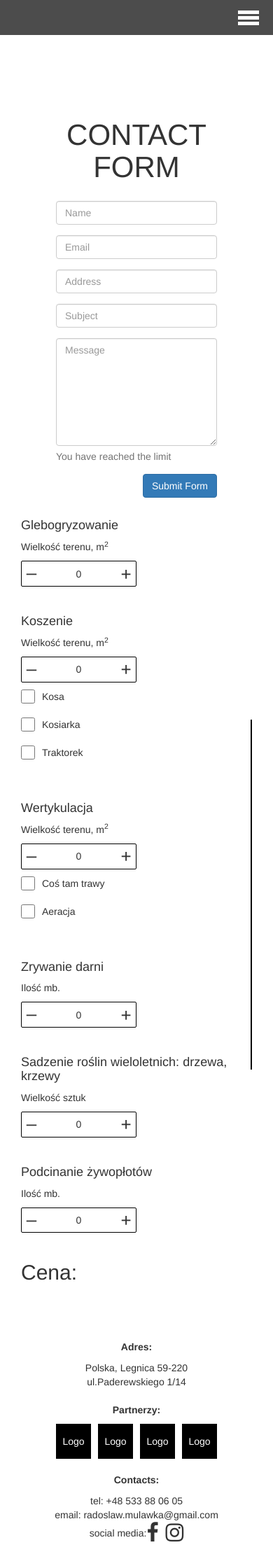
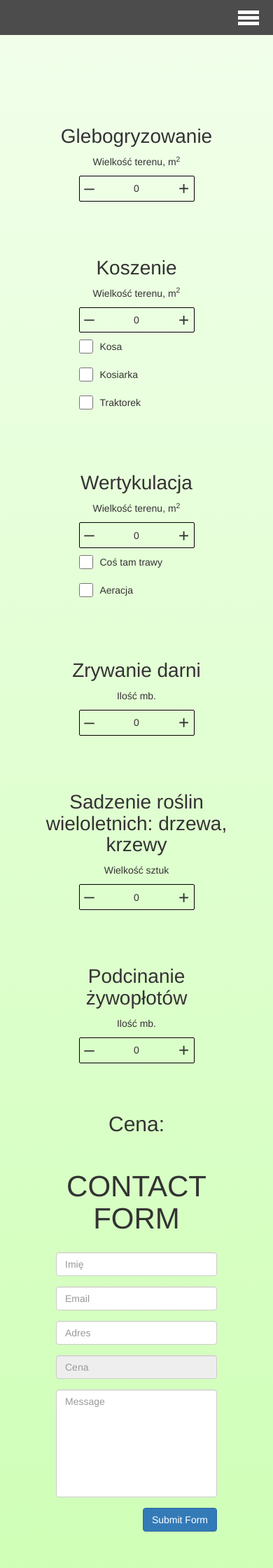
Before and after one commit to Radoslaw-Mulawka/Gardening, a PHP site: page /calculator.html in a window 390 px wide. Shown: the top 2240 px of the page at 70% size. Before the commit the page ends 2203 px from the top, so only its background shows below. Run offline with PHP 8.4, Linux system fonts and the light colour scheme; some libraries are stand-ins or nearby versions.

Commit message:
New calc styling, new footer

```diff
--- a/calculator.html
+++ b/calculator.html
@@ -168,20 +168,20 @@
                         <br style="clear:both">
                                     <h3 style="margin-bottom: 25px; text-align: center;">Contact Form</h3>
                                     <div class="form-group">
-                                        <input type="text" class="form-control" id="name" name="name" placeholder="Name" required>
+                                        <input type="text" class="form-control" id="name" name="name" placeholder="Imię" required>
                                     </div>
                                     <div class="form-group">
                                         <input type="text" class="form-control" id="email" name="email" placeholder="Email" required>
                                     </div>
                                     <div class="form-group">
-                                        <input type="text" class="form-control" id="address" name="address" placeholder="Address" required>
+                                        <input type="text" class="form-control" id="address" name="address" placeholder="Adres" required>
                                     </div>
                                     <div class="form-group">
-                                        <input type="text" class="form-control" id="subject" name="subject" placeholder="Subject" required>
+                                        <input type="text" class="form-price form-control" id="subject" name="price" placeholder="Cena"  value="" disabled>
                                     </div>
                                     <div class="form-group">
-                                    <textarea class="form-control" type="textarea" id="message" placeholder="Message" maxlength="140" rows="7"></textarea>
-                                        <span class="help-block"><p id="characterLeft" class="help-block ">You have reached the limit</p></span>
+                                    <textarea class="form-control" type="textarea" id="message" placeholder="Message" maxlength="600" rows="7"></textarea>
+                                       <!--  <span class="help-block"><p id="characterLeft" class="help-block ">You have reached the limit</p></span>   -->
                                     </div>
 
                         <button type="button" id="submit" name="submit" class="btn btn-primary pull-right">Submit Form</button>
@@ -190,7 +190,7 @@
 
                 </div>
             </div> <!--  .contact-form -->
-
+            <div class="gradient-line"></div> <!--  .gradient-line -->
         </div> <!--  .calculator-wrap -->
 
 
@@ -198,8 +198,11 @@
         <footer>
             <div class="adress">
                 <strong>Adres:</strong>
-                <span>Polska, Legnica 59-220</span>
-                <span>ul.Paderewskiego 1/14</span>
+                <div>
+                  <div>Polska</div>
+                  <div>Dolnyśląsk</div>
+                  <div>Legnica 59-220 ul.Paderewskiego 1/14</div>
+                </div>
             </div>
             <div class="partners">
                 <strong>Partnerzy:</strong>
@@ -212,13 +215,14 @@
             </div>
             <div class="footer-contacts">
                 <strong>Contacts:</strong>
-                <span>tel: +48 533 88 06 05</span>
-                <span>email: radoslaw.mulawka@gmail.com </span>
-                <span>social media:
-                    <a href="#"><i class="fa fa-facebook" aria-hidden="true"></i></a>
-                    <a href="#"><i class="fa fa-instagram"></i></a>
-                </span>
-
+                <div>
+                  <div>tel: +48 533 88 06 05</div>
+                  <div class="footer-email">email: radoslaw.mulawka@gmail.com </div>
+                  <div class="social-media">
+                      <a href="#"><i class="fa fa-facebook" aria-hidden="true"></i></a>
+                      <a href="#"><i class="fa fa-instagram"></i></a>
+                  </div>
+                </div>
             </div>
         </footer>
     </div>
@@ -241,7 +245,6 @@
             }
 
         });
-
 
 
 
@@ -288,9 +291,11 @@
             let total = 0;
 
             $(".service-1 .incr-btn").on('click', function(){
-                glebo = parseInt($(".quantity").first().val());
+                glebo = parseInt($(".quantity").first().val()) * 0.15;
                 total = glebo + koszenie + wertykulacja + zrywanieDarni + sadzenieRoslin + Podcinanie;
-                $(".services-calc-wrap h2 span").text(total);
+
+                $(".services-calc-wrap h2 span").text(total.toFixed(2));
+                $(".form-price").attr("value", "Cena: " + total.toFixed(2) +" zł");
            // $(".quantity").first().val() * CENA;
                 // $(".services-calc-wrap h2 span").text(total);
             });
@@ -298,7 +303,8 @@
             $(".service-2 .incr-btn").on('click', function(){
                 koszenie = parseInt($(".quantity").eq(1).val());
                 total = glebo + koszenie + wertykulacja + zrywanieDarni + sadzenieRoslin + Podcinanie;
-                $(".services-calc-wrap h2 span").text(total);
+                $(".services-calc-wrap h2 span").text(total.toFixed(2));
+                $(".form-price").attr("value", "Cena: " + total.toFixed(2) +" zł");
                   // $(".quantity").first().val() * CENA;
                 // $(".services-calc-wrap h2 span").text(total);
             });
@@ -306,7 +312,8 @@
             $(".service-3 .incr-btn").on('click', function(){
                 wertykulacja = parseInt($(".quantity").eq(2).val());
                 total = glebo + koszenie + wertykulacja + zrywanieDarni + sadzenieRoslin + Podcinanie;
-                $(".services-calc-wrap h2 span").text(total);
+                $(".services-calc-wrap h2 span").text(total.toFixed(2));
+                $(".form-price").attr("value", "Cena: " + total.toFixed(2) +" zł");
                             // $(".quantity").first().val() * CENA;
                 // $(".services-calc-wrap h2 span").text(total);
             });
@@ -314,7 +321,8 @@
             $(".service-4 .incr-btn").on('click', function(){
                 zrywanieDarni = parseInt($(".quantity").eq(3).val());
                 total = glebo + koszenie + wertykulacja + zrywanieDarni + sadzenieRoslin + Podcinanie;
-                $(".services-calc-wrap h2 span").text(total);
+                $(".services-calc-wrap h2 span").text(total.toFixed(2));
+                $(".form-price").attr("value", "Cena: " + total.toFixed(2) +" zł");
                          // $(".quantity").first().val() * CENA;
                 // $(".services-calc-wrap h2 span").text(total);
             });
@@ -323,7 +331,8 @@
             $(".service-5 .incr-btn").on('click', function(){
                sadzenieRoslin = parseInt($(".quantity").eq(4).val());
                total = glebo + koszenie + wertykulacja + zrywanieDarni + sadzenieRoslin + Podcinanie;
-                $(".services-calc-wrap h2 span").text(total);
+                $(".services-calc-wrap h2 span").text(total.toFixed(2));
+                $(".form-price").attr("value", "Cena: " + total.toFixed(2) +" zł");
                         // $(".quantity").first().val() * CENA;
                 // $(".services-calc-wrap h2 span").text(total);
             });
@@ -332,7 +341,9 @@
             $(".service-6 .incr-btn").on('click', function(){
                Podcinanie = parseInt($(".quantity").last().val());
                total = glebo + koszenie + wertykulacja + zrywanieDarni + sadzenieRoslin + Podcinanie;
-                $(".services-calc-wrap h2 span").text(total);
+                $(".services-calc-wrap h2 span").text(total.toFixed(2));
+                 // $(".form-price").attr("placeholder", );
+                 $(".form-price").attr("value", "Cena: " + total.toFixed(2) +" zł");
                          // $(".quantity").first().val() * CENA;
                 // $(".services-calc-wrap h2 span").text(total);
             });
--- a/style/_calculator.scss
+++ b/style/_calculator.scss
@@ -2,9 +2,12 @@
 	margin-top: 50px;
 	display:flex;
 	padding:100px 30px 60px;
+	position: relative;
+	margin-bottom: 15px;
+	background-image: linear-gradient(to bottom, #f1ffea, #cfffb7);
 	@media screen and(max-width:750px){
 		&{
-			flex-direction:column-reverse;
+			flex-direction:column;
 		}
 	}
 }
@@ -14,6 +17,11 @@
 
 	h4{
 		margin-top: 30px;
+		@media screen and (max-width:750px){
+			&{
+				font-size: 2em;
+			}
+		}
 	}
 	&:after{
 		position: absolute;
@@ -26,6 +34,11 @@
 	    width: 2px;
 	    background-color: black;
 	}
+	@media screen and (max-width:750px){
+		&:after{
+			display:none;
+		}
+	}
 	&>div:first-child{
 		padding-left: 100px;
 		@media screen and (max-width:1000px){
@@ -35,12 +48,25 @@
 		}
 		@media screen and (max-width:750px){
 		&{
-			padding-left:0;
+			padding-left: 0;
+		    display: flex;
+		    flex-direction: column;
+		    align-items: center;
+		    text-align: center;
 		}
 	}
 	}
 	&>div>div {
 		margin-bottom: 40px;
+		@media screen and (max-width:750px){
+		&{
+			margin-bottom: 40px;
+		    display: flex;
+		    flex-direction: column;
+		    align-items: center;
+		    width: 80%;
+		}
+	}
 	}
 
 	@media screen and (max-width:750px){
@@ -56,9 +82,13 @@
 	@media screen and (max-width:750px){
 		&{
 			width:100%; // CONTACT FORM FULL WIDTH
+			margin-top: 20px;
 		}
 
 	}
+}
+#message {
+	resize:none;
 }
 
 
--- a/style/_footer.scss
+++ b/style/_footer.scss
@@ -1,23 +1,45 @@
 footer {
     position: absolute;
-    bottom: 10px;
+    bottom: 0px;
     left: 0;
     width: 100%;
     display: flex;
     justify-content: space-around;
-    height: 100px;
-    &>div {
-    	width: 33%;
+    height: 120px;
+    padding-top:10px;
+    .adress, .partners, .footer-contacts{
+       width:100%;
+      display: flex;
+      flex-direction: column;
+      align-items: center;
+      @media screen and(max-width:850px){
+        & {
+            margin-bottom: 20px;
+        }
+      }
+    }
+    .footer-email {
+      min-width:235px;
+    }
+    .social-media {
+        display:flex;
+        justify-content:center;
+        margin-top:10px;
+        i.fa {
+            width: 30px;
+            text-align: center;
+            font-size:2em;
+            margin: 0 10px;
+        }
+    }
+
+    strong {
+      display:block;
+      width:100%;
       text-align:center;
-    }
-    strong, span  {
-    	display: block;
-    }
-    strong {
-    	text-align:center;
+      font-size: 1.2em;
       margin-bottom: 10px;
     }
-
     .partners-wrap{
        display:flex;
        justify-content: center;
@@ -36,33 +58,12 @@ footer {
        }
     }
 
-}
-
-@media screen and (max-width:760px){
-  footer{
-    flex-direction:column;
-    align-items: center;
-    justify-content: flex-start;
-    &>div{
-      width:100%;
-      margin-bottom:20px;
-    }
+  @media screen and (max-width:850px){
+      &{
+        position:static;
+        display:block;
+        height:auto;
       }
   }
 
-.footer-contacts {
-      &>span:last-child{
-          display: flex;
-          align-items: center;
-          justify-content: center;
 }
-      a{
-        margin-right:10px;
-        &:last-child{
-          margin-right:0;
-        }
-      }
-      a i {
-        font-size:30px !important;
-      }
-  }
--- a/style/style.css
+++ b/style/style.css
@@ -192,19 +192,37 @@
 
 footer {
   position: absolute;
-  bottom: 10px;
+  bottom: 0px;
   left: 0;
   width: 100%;
   display: flex;
   justify-content: space-around;
-  height: 100px; }
-  footer > div {
-    width: 33%;
-    text-align: center; }
-  footer strong, footer span {
-    display: block; }
+  height: 120px;
+  padding-top: 10px; }
+  footer .adress, footer .partners, footer .footer-contacts {
+    width: 100%;
+    display: flex;
+    flex-direction: column;
+    align-items: center; }
+    @media screen and (max-width: 850px) {
+      footer .adress, footer .partners, footer .footer-contacts {
+        margin-bottom: 20px; } }
+  footer .footer-email {
+    min-width: 235px; }
+  footer .social-media {
+    display: flex;
+    justify-content: center;
+    margin-top: 10px; }
+    footer .social-media i.fa {
+      width: 30px;
+      text-align: center;
+      font-size: 2em;
+      margin: 0 10px; }
   footer strong {
+    display: block;
+    width: 100%;
     text-align: center;
+    font-size: 1.2em;
     margin-bottom: 10px; }
   footer .partners-wrap {
     display: flex;
@@ -220,25 +238,11 @@ footer {
       margin-right: 10px; }
       footer .partners-wrap .partner-logo:last-child {
         margin-right: 0; }
-
-@media screen and (max-width: 760px) {
-  footer {
-    flex-direction: column;
-    align-items: center;
-    justify-content: flex-start; }
-    footer > div {
-      width: 100%;
-      margin-bottom: 20px; } }
-.footer-contacts > span:last-child {
-  display: flex;
-  align-items: center;
-  justify-content: center; }
-.footer-contacts a {
-  margin-right: 10px; }
-  .footer-contacts a:last-child {
-    margin-right: 0; }
-.footer-contacts a i {
-  font-size: 30px !important; }
+  @media screen and (max-width: 850px) {
+    footer {
+      position: static;
+      display: block;
+      height: auto; } }
 
 .gallery-container {
   margin-top: 50px; }
@@ -389,16 +393,22 @@ footer {
 .calculator-wrap {
   margin-top: 50px;
   display: flex;
-  padding: 100px 30px 60px; }
+  padding: 100px 30px 60px;
+  position: relative;
+  margin-bottom: 15px;
+  background-image: linear-gradient(to bottom, #f1ffea, #cfffb7); }
   @media screen and (max-width: 750px) {
     .calculator-wrap {
-      flex-direction: column-reverse; } }
+      flex-direction: column; } }
 
 .services-calc-wrap {
   width: 50%;
   position: relative; }
   .services-calc-wrap h4 {
     margin-top: 30px; }
+    @media screen and (max-width: 750px) {
+      .services-calc-wrap h4 {
+        font-size: 2em; } }
   .services-calc-wrap:after {
     position: absolute;
     content: "";
@@ -409,6 +419,9 @@ footer {
     transform: translate(0, -50%);
     width: 2px;
     background-color: black; }
+  @media screen and (max-width: 750px) {
+    .services-calc-wrap:after {
+      display: none; } }
   .services-calc-wrap > div:first-child {
     padding-left: 100px; }
     @media screen and (max-width: 1000px) {
@@ -416,9 +429,20 @@ footer {
         padding-left: 30px; } }
     @media screen and (max-width: 750px) {
       .services-calc-wrap > div:first-child {
-        padding-left: 0; } }
+        padding-left: 0;
+        display: flex;
+        flex-direction: column;
+        align-items: center;
+        text-align: center; } }
   .services-calc-wrap > div > div {
     margin-bottom: 40px; }
+    @media screen and (max-width: 750px) {
+      .services-calc-wrap > div > div {
+        margin-bottom: 40px;
+        display: flex;
+        flex-direction: column;
+        align-items: center;
+        width: 80%; } }
   @media screen and (max-width: 750px) {
     .services-calc-wrap {
       width: 100%; } }
@@ -428,7 +452,11 @@ footer {
   padding: 0 50px; }
   @media screen and (max-width: 750px) {
     .contact-form {
-      width: 100%; } }
+      width: 100%;
+      margin-top: 20px; } }
+
+#message {
+  resize: none; }
 
 .label-wrap {
   display: flex;
@@ -504,6 +532,9 @@ body {
   position: relative;
   padding-bottom: 120px;
   min-height: 100vh !important; }
+  @media screen and (max-width: 850px) {
+    body {
+      padding-bottom: 0; } }
 
 a {
   text-decoration: none;
--- a/style/style.scss
+++ b/style/style.scss
@@ -11,6 +11,11 @@ body{
 	position:relative;
 	padding-bottom: 120px;
 	min-height: 100vh !important;
+  @media screen and (max-width:850px){
+      &{
+        padding-bottom:0;
+      }
+  }
 }
 
 .container-fluid {
```
Also changed, not shown: contact.html (+13 -9 lines), gallery.html (+13 -9 lines), index.html (+13 -9 lines), services.html (+13 -9 lines), 1 other file. Lines whose indentation alone changed are shown as unchanged.
